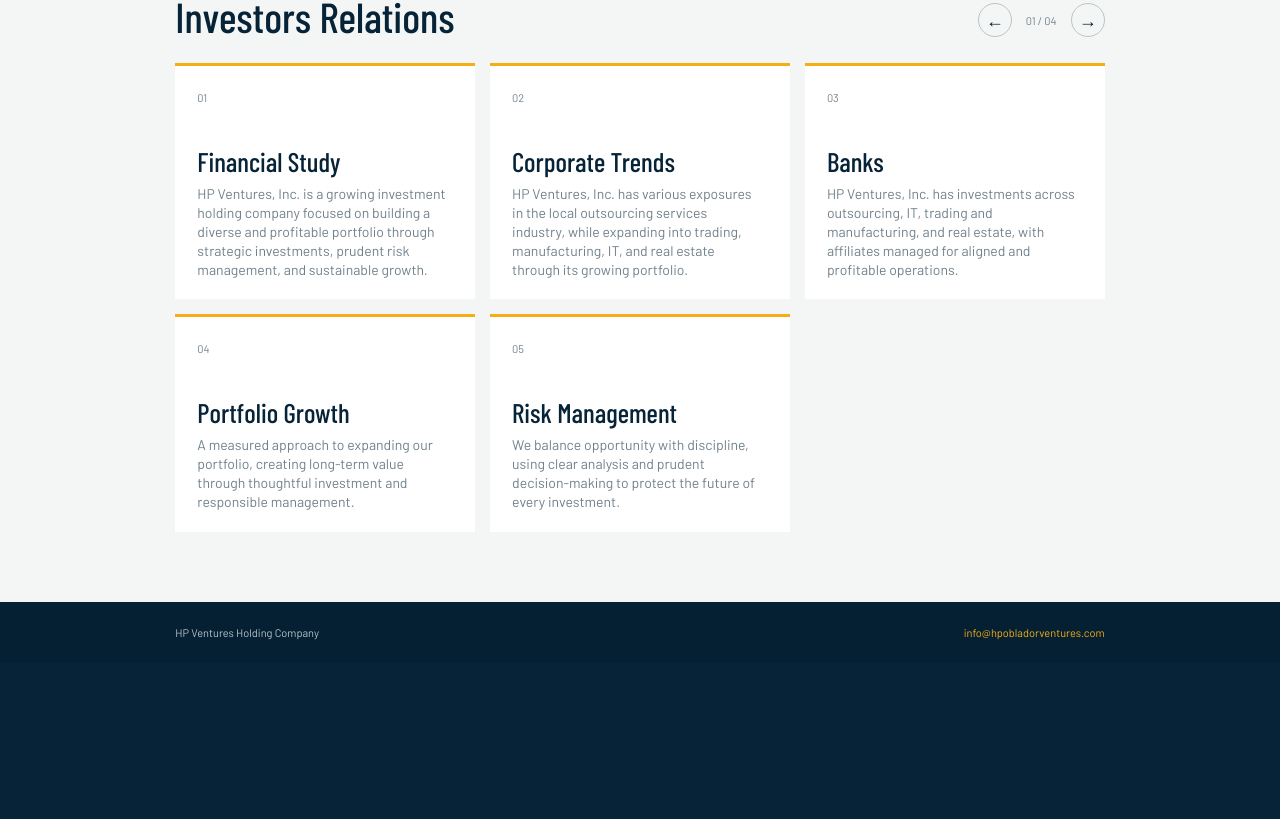
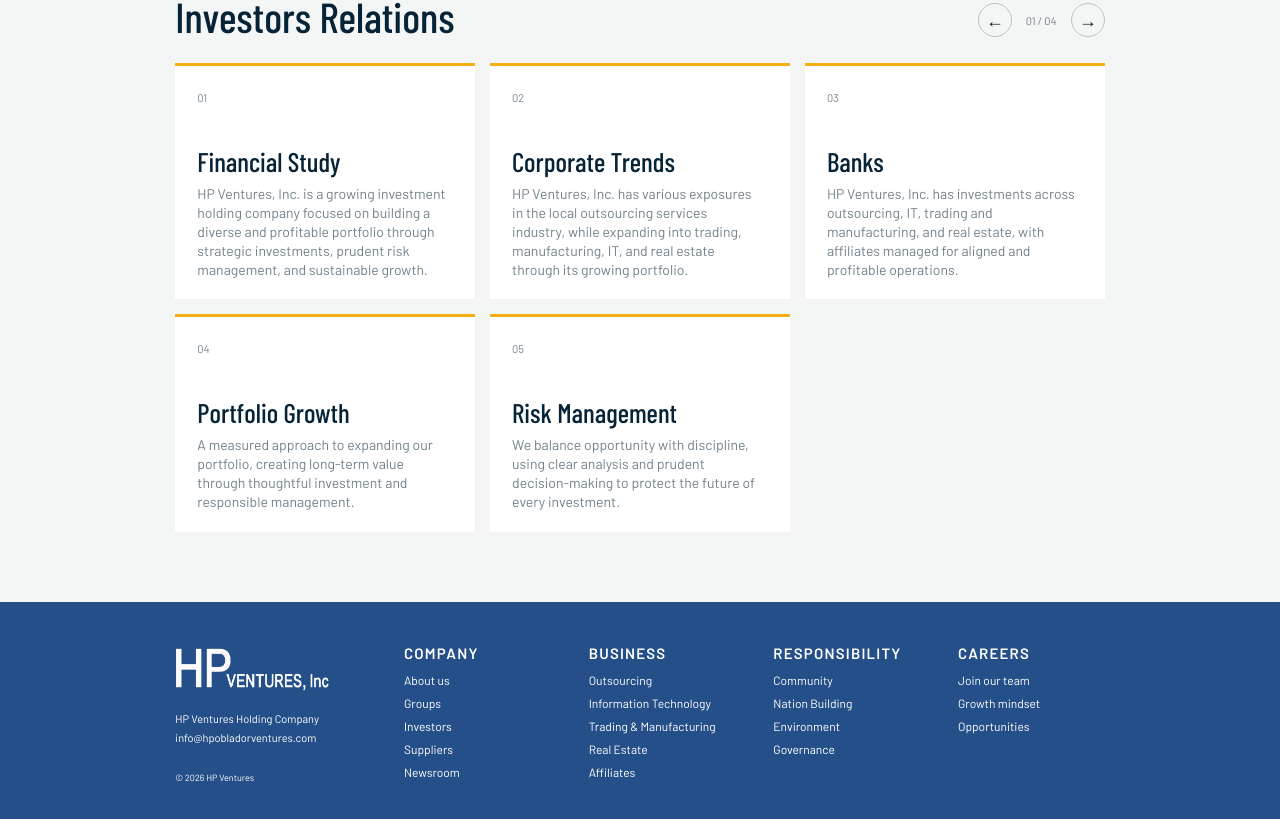
Before and after one commit to K3NNY0506/HPVentures_Projects, a React (Vite) app: page / in a window 1280 px wide. Shown: the part 1776-2595 px from the top of the page. Before the commit the page ends 2439 px from the top, so only its background shows below. Built offline with nearby package versions, Linux system fonts and the light colour scheme.

Commit message:
Change Footer Design

```diff
--- a/src/App.jsx
+++ b/src/App.jsx
@@ -2,6 +2,7 @@
 import logo from './images/logo.png'
 import Groups from './groups.jsx'
 import Staff from './staff.jsx'
+import Footer from './Footer.jsx'
 import heroImageOne from './images/171-Enhanced-NR.jpg'
 import heroImageTwo from './images/187-Enhanced-NR.jpg'
 import heroImageThree from './images/268-Enhanced-NR.jpg'
@@ -162,7 +163,7 @@
       </section>
 
 
-      <footer className="footer" id="contacts"><span>HP Ventures Holding Company</span><a href="mailto:hcp@hpobladorventures.com">info@hpobladorventures.com</a></footer>
+      <Footer />
     </main>
   )
 }
--- /dev/null
+++ b/src/Footer.jsx
@@ -0,0 +1,27 @@
+import HPV_LOGO_WHITE from './images/HPV_LOGO_WHITE.png'
+
+const footerColumns = [
+  { title: 'Company', links: ['About us', 'Groups', 'Investors', 'Suppliers', 'Newsroom'] },
+  { title: 'Business', links: ['Outsourcing', 'Information Technology', 'Trading & Manufacturing', 'Real Estate', 'Affiliates'] },
+  { title: 'Responsibility', links: ['Community', 'Nation Building', 'Environment', 'Governance'] },
+  { title: 'Careers', links: ['Join our team', 'Growth mindset', 'Opportunities'] },
+]
+
+function Footer() {
+  return (
+    <footer className="site-footer" id="contacts">
+      <div className="footer-sky" />
+      <div className="footer-content">
+        <div className="footer-brand-column">
+          <img className="brand-logo-footer" src={HPV_LOGO_WHITE} alt="HP Ventures" />
+          <p>HP Ventures Holding Company</p>
+          <a href="mailto:info@hpobladorventures.com">info@hpobladorventures.com</a>
+          <small>© 2026 HP Ventures</small>
+        </div>
+        {footerColumns.map((column) => <div className="footer-column" key={column.title}><h3>{column.title}</h3>{column.links.map((link) => <a href={`#${link.toLowerCase().replaceAll(' ', '-')}`} key={link}>{link}</a>)}</div>)}
+      </div>
+    </footer>
+  )
+}
+
+export default Footer
--- a/src/groups.jsx
+++ b/src/groups.jsx
@@ -1,5 +1,6 @@
 import { useEffect, useState } from 'react'
 import logo from './images/logo.png'
+import Footer from './Footer.jsx'
 import groupsHeroImage from './images/Image_20260825_140643_663.jpeg'
 
 const groupItems = [
@@ -42,7 +43,7 @@
 				</div>
 			</section>
 
-			<footer className="footer"><span>HP Ventures Holding Company</span><a href="mailto:info@hpobladorventures.com">info@hpobladorventures.com</a></footer>
+			<Footer />
 		</main>
 	)
 }
--- a/src/staff.jsx
+++ b/src/staff.jsx
@@ -1,5 +1,6 @@
 import { useEffect, useState } from 'react'
 import logo from './images/logo.png'
+import Footer from './Footer.jsx'
 
 function Staff() {
 
@@ -25,7 +26,7 @@
 				<p>Meet the people whose experience, care, and commitment move HP Ventures forward.</p>
 			</header>
 			<section className="staff-content"><p className="eyebrow">Staff</p><h2>A team with purpose.</h2></section>
-			<footer className="footer"><span>HP Ventures Holding Company</span><a href="mailto:info@hpobladorventures.com">info@hpobladorventures.com</a></footer>
+			<Footer />
 		</main>
 	)
 }
--- a/src/styles.css
+++ b/src/styles.css
@@ -71,6 +71,16 @@
   width: 116px;
   height: auto;
   max-height: 42px;
+
+  object-fit: contain;
+  object-position: left center;
+}
+
+.brand-logo-footer {
+  display: block;
+  width: 100px;
+  height: 100px;
+  max-height: 60px;
 
   object-fit: contain;
   object-position: left center;
@@ -790,22 +800,18 @@
    FOOTER
    ========================================================= */
 
-.footer {
-  display: flex;
-  justify-content: space-between;
-
-  padding: 24px 13.7%;
-
-  color: #b5c4ca;
-  background: #052033;
-
-  font-size: 11px;
-}
-
-.footer a {
-  color: #f5ae13;
-  text-decoration: none;
-}
+.site-footer { color: #fff; background: #285da3; }
+.footer-content { display: grid; grid-template-columns: 1.3fr repeat(4, 1fr); gap: 38px; padding: 42px 13.7% 48px; background: #244f88; }
+.footer-brand-column { display: flex; flex-direction: column; align-items: flex-start; min-width: 150px; }
+.brand-logo-footer { display: block; width: 200px; height: auto; max-height: 52px; margin-bottom: 16px; object-fit: contain; object-position: left center; }
+.footer-brand-column p { margin: 0 0 6px; font-size: 11px; }
+.footer-brand-column > a { color: #fff; font-size: 11px; text-decoration: none; }
+.footer-brand-column small { margin-top: auto; padding-top: 28px; font-size: 9px; }
+.footer-socials { display: flex; gap: 13px; margin-top: 17px; }.footer-socials a { display: inline-flex; align-items: center; justify-content: center; width: 18px; height: 18px; color: #f52d24; background: #fff; border-radius: 2px; font: 600 11px Arial; text-decoration: none; }
+.footer-column { display: flex; flex-direction: column; align-items: flex-start; gap: 8px; }
+.footer-column h3 { margin: 0 0 3px; color: #fff; font: 700 15px 'Barlow', sans-serif; letter-spacing: .08em; text-transform: uppercase; }
+.footer-column a { color: #fff; font-size: 12px; line-height: 1.25; text-decoration: none; }
+.footer-column a:hover, .footer-brand-column > a:hover { text-decoration: underline; }
 
 
 /* =========================================================
@@ -1014,6 +1020,11 @@
     flex-direction: column;
     gap: 8px;
   }
+
+  .footer-sky { height: 90px; }
+  .footer-content { grid-template-columns: repeat(2, 1fr); gap: 34px 24px; padding: 36px 24px 40px; }
+  .footer-brand-column { grid-column: 1 / -1; }
+  .footer-brand-column small { margin-top: 0; }
 }
 
 
```
Also changed, not shown: src/images/HPV_LOGO_WHITE.png (added).
